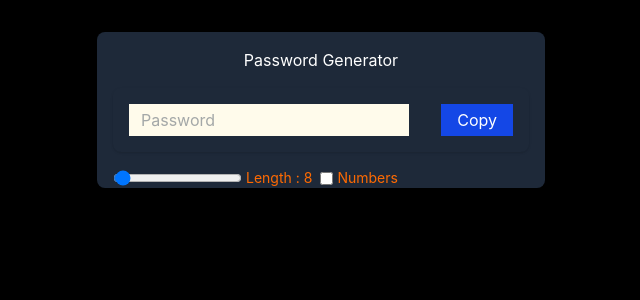
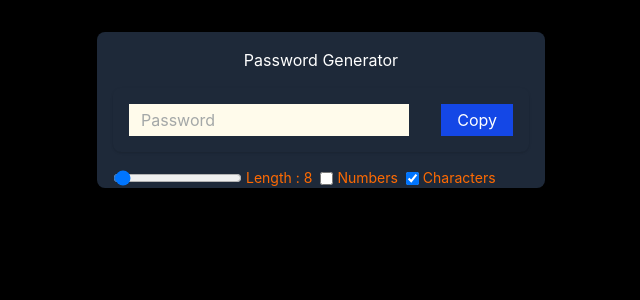
Before and after one commit to AakifCodes/react-js, a React (Vite) app in the folder 05passwordGenerator/: page / in a window 1280 px wide. Shown: the top 300 px of the page, without its empty margins (319-959 px from the left). Built offline with nearby package versions, Linux system fonts and the light colour scheme.

Commit message:
Create Add Char field

```diff
--- a/05passwordGenerator/src/App.jsx
+++ b/05passwordGenerator/src/App.jsx
@@ -66,6 +66,19 @@ function App() {
             <label htmlFor="numberInput">Numbers</label>
 
           </div>
+          <div className="flex items-center gap-x-1">
+            <input
+              type="checkbox"
+              defaultChecked={charAllowed}
+              id="characterInput"
+              onChange={() => {
+                setCharAllowed((prev) => !prev);
+              }}
+
+            />
+            <label htmlFor="characterInput">Characters</label>
+
+          </div>
         </div>
       </div>
     </>
```
